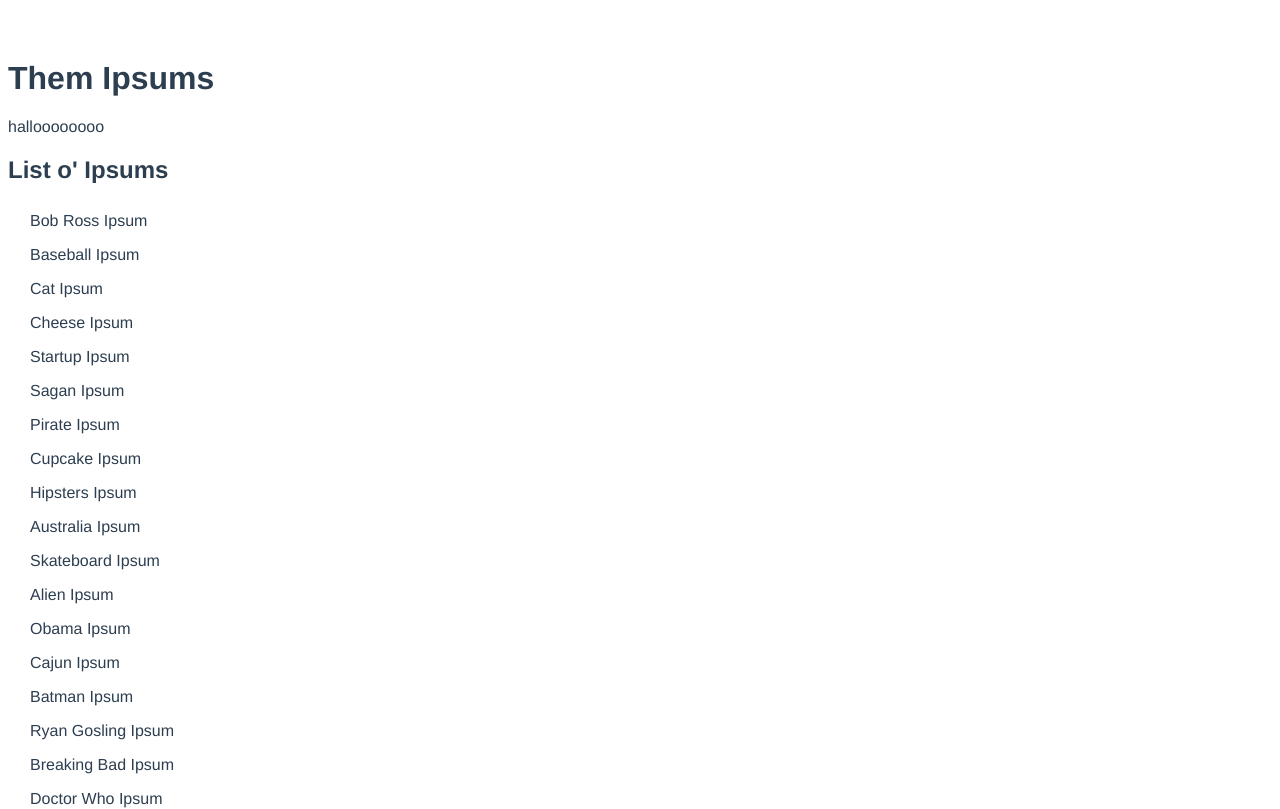
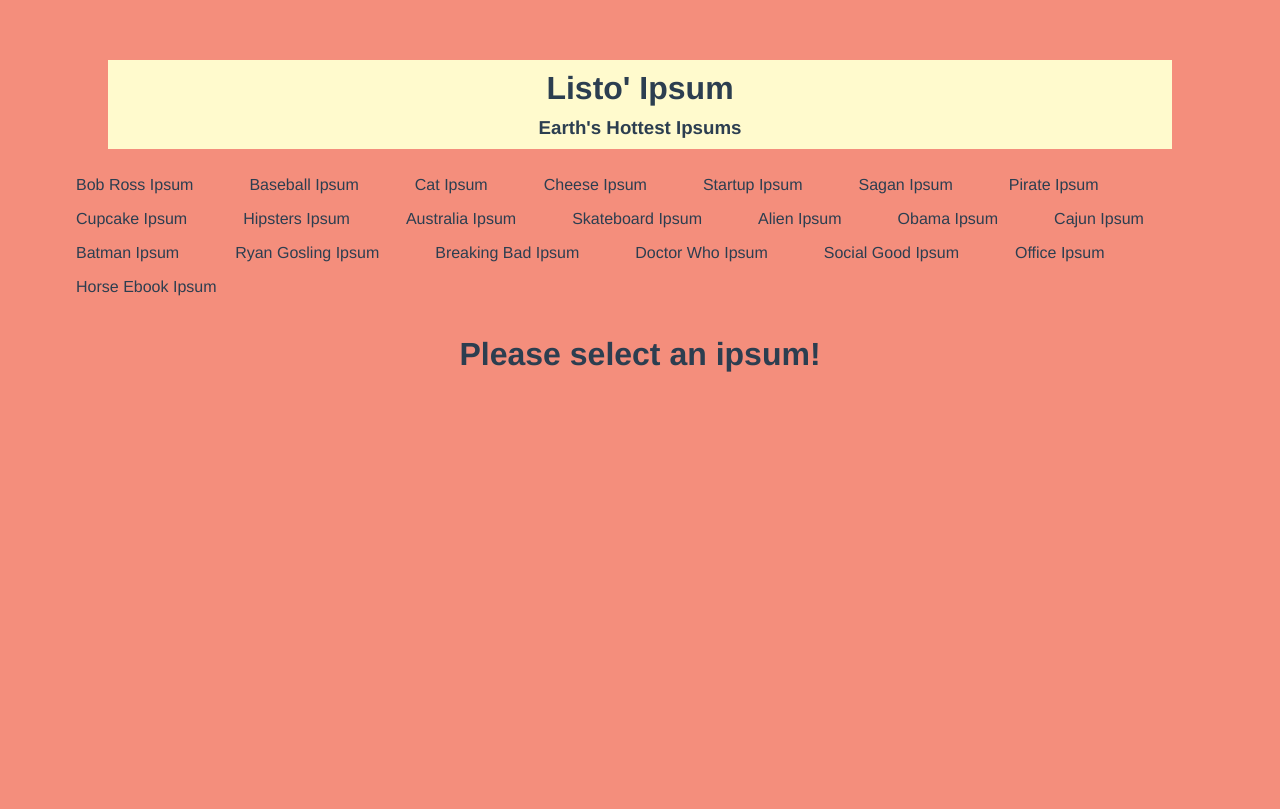
Before and after one commit to alchemy-bootcamp-two-spring-2018/ipsum-vuejs, a Vue app: page / in a window 1280 px wide. Shown: the top 809 px of the page. Built offline with nearby package versions, Linux system fonts and the light colour scheme.

Commit message:
finished display issues, added more formatting, added images

```diff
--- a/src/App.vue
+++ b/src/App.vue
@@ -1,8 +1,8 @@
 <template>
   <div id="app">
     <header>
-      <h1>Them Ipsums</h1>
-      <p v-html="sayThing"></p>
+      <h1>Listo' Ipsum</h1>
+
     </header>
 
     <main>
@@ -27,7 +27,6 @@
   data() {
     return {
       selected: null,
-      sayThing: 'halloooooooo'
     }
   },
 
@@ -45,6 +44,19 @@
 </script>
 
 <style>
+body {
+  background-color: rgba(241, 108, 85, 0.769);
+}
+
+h1 {
+  text-align: center;
+  background-color:lemonchiffon;
+  margin-bottom: 0px;
+  margin-right: 100px;
+  margin-left: 100px;
+  padding-top: 10px;
+}
+
 #app {
   font-family: 'Avenir', Helvetica, Arial, sans-serif;
   -webkit-font-smoothing: antialiased;
--- a/src/components/IpsumList.vue
+++ b/src/components/IpsumList.vue
@@ -1,6 +1,6 @@
 <template>
   <div>
-      <h1>List o' Ipsums</h1>
+      <h3>Earth's Hottest Ipsums</h3>
       <ul>
           <li
             v-for="ipsum in list"
@@ -35,18 +35,29 @@
 
 <style scoped>
 
+h3 {
+    text-align: center;
+    background-color:lemonchiffon;
+    margin-top: 0px;
+    margin-right: 100px;
+    margin-left: 100px;
+    padding-top: 10px;
+    padding-bottom: 10px;
+
+}
+
 ul {
     list-style: none;
-    padding: 0;
+    padding: 60;
 }
 
 li {
-    margin: 0 14px;
+    margin: 0 20px;
+    width: fit-content;
+    display: inline-block;
 }
 
 .ipsum {
-    display: flex;
-    align-items: center;
     padding: 8px;
 }
 
--- a/src/components/IpsumViewer.vue
+++ b/src/components/IpsumViewer.vue
@@ -2,9 +2,14 @@
     <div>
         <article class="ipsum-detail" v-if="ipsum">
             <h3>{{ipsum.title}}</h3>
+            <h4>Category: {{ipsum.category}}</h4>
+            <h4>Author: {{ipsum.author}}</h4>
+            <h4>Author URL: {{ipsum.authorUrl}}</h4>
+            <h4>Published On:{{ipsum.publishedOn}}</h4>
+            <span v-html="ipsum.body"></span>
         </article>
+        <p id="pick" v-else>Please select an ipsum!</p>
 
-        <p v-else>Please select an ipsum!</p>
     </div>
 </template>
 
@@ -21,5 +26,14 @@
 .ipsum-detail {
     padding: 12px;
     text-align: center;
+    margin-right: 120px;
+    margin-left: 120px;
 }
+
+#pick {
+    text-align: center;
+    font-weight: 800;
+    font-size: 2em;
+}
+
 </style>
```
Also changed, not shown: src/data/ipsums.js.
